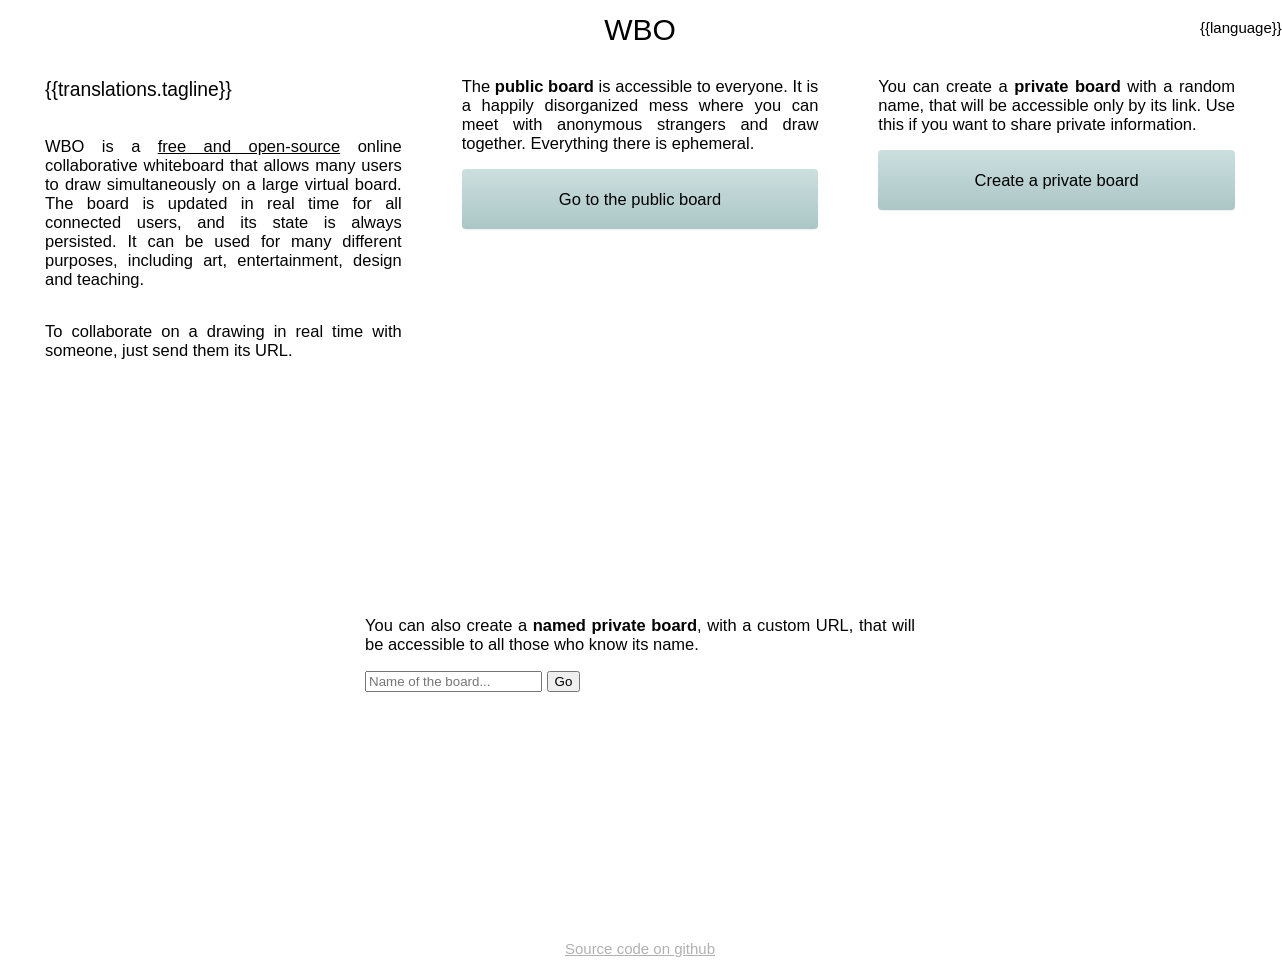
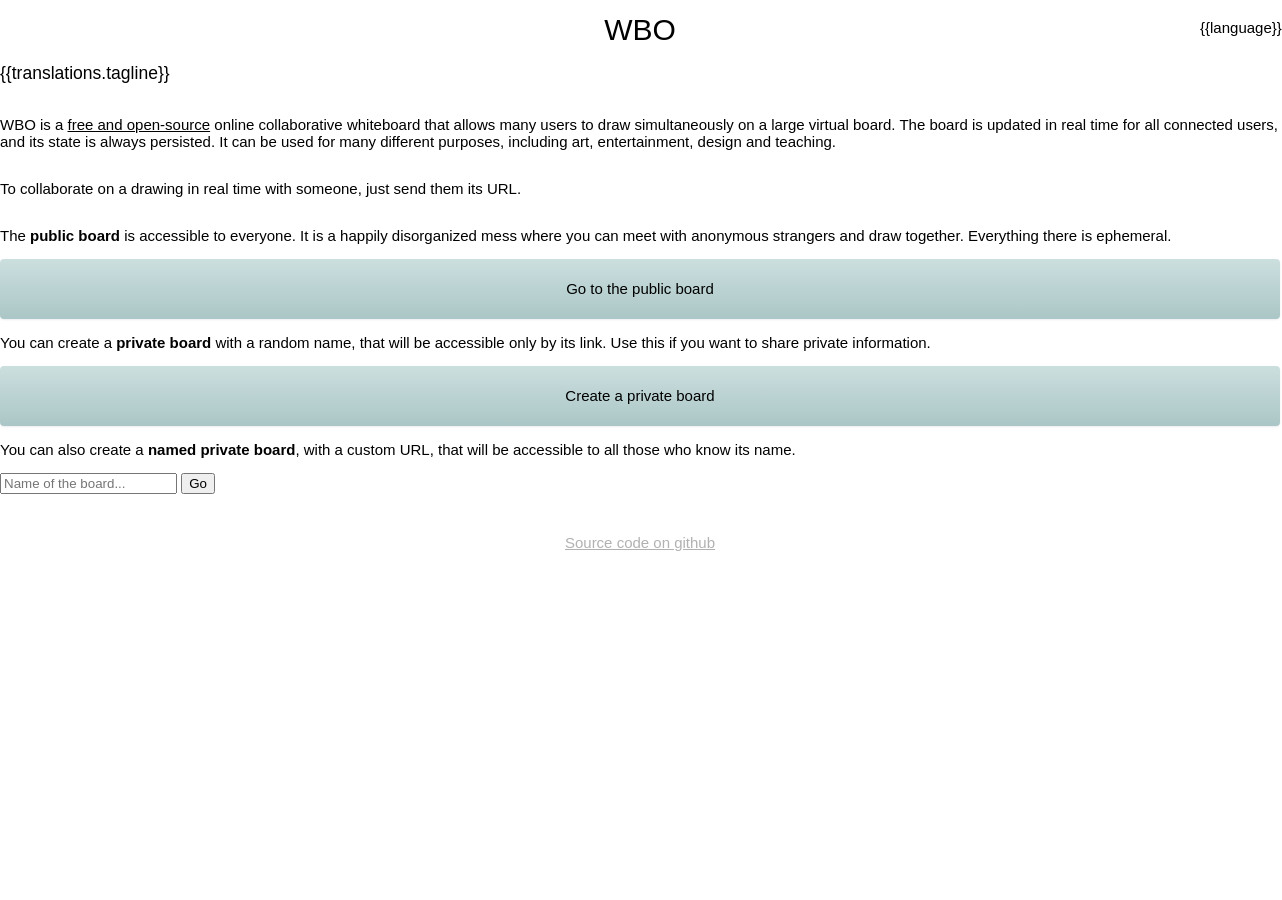

Refactor landing and rules page CSS into reusable design tokens

--- a/client-data/index.css
+++ b/client-data/index.css
@@ -1,3 +1,19 @@
+:root {
+  --wbo-background: #fcfcfd;
+  --wbo-surface: #ffffff;
+  --wbo-border: #d9dde3;
+  --wbo-accent: #ccdfdf;
+  --wbo-accent-strong: #abc6c6;
+  --wbo-action-background: linear-gradient(
+    var(--wbo-accent),
+    var(--wbo-accent-strong)
+  );
+  --wbo-focus-shadow: 0 0 5px #0074d9;
+  --wbo-shadow-sm: 0 1px 2px rgba(16, 24, 40, 0.08);
+  --wbo-radius-control: 2px;
+  --wbo-radius-panel: 4px;
+}
+
 html {
   min-height: 100%;
   margin: 0;
@@ -32,22 +48,25 @@ h3 {
   font-weight: 400;
 }
 
-main {
+.page-main {
   margin: auto;
   width: 100%;
-  height: 95vh;
   max-width: 1250px;
-  font-size: 1.1em;
   position: relative;
-  text-align: justify;
   transition: 0.1s;
-  display: flex;
-  flex-wrap: wrap;
-  justify-content: space-around;
   animation: appear 0.3s ease 0.15s;
 }
 
-main > div {
+.home-main {
+  display: flex;
+  flex-wrap: wrap;
+  height: 95vh;
+  font-size: 1.1em;
+  justify-content: space-around;
+  text-align: justify;
+}
+
+.home-main > .home-section {
   max-width: 550px;
   min-width: 300px;
   transition: 0.07s;
@@ -69,47 +88,59 @@ main > div {
   flex: auto;
 }
 
+.button-link,
 .wbo-button {
-  white-space: nowrap;
-  text-decoration: none;
-  background: linear-gradient(#ccdfdf, #abc6c6);
-  margin-top: 15px;
-  line-height: 60px;
-  border-radius: 4px;
-  box-shadow: 0 1px 2px rgba(16, 24, 40, 0.08);
-  display: block;
-  text-align: center;
+  background: var(--wbo-action-background);
+  border-radius: var(--wbo-radius-panel);
+  box-shadow: var(--wbo-shadow-sm);
   color: black;
+  text-decoration: none;
   transition: 0.1s;
+}
+
+.wbo-button {
+  display: block;
+  line-height: 60px;
+  margin-top: 15px;
+  text-align: center;
+  white-space: nowrap;
+}
+
+.compact-button {
+  display: inline-block;
+  padding: 9px 13px;
 }
 
 a {
   color: black;
 }
 
-.rules-link {
+.inline-link {
   text-decoration-thickness: 1px;
   text-underline-offset: 3px;
 }
 
+.button-link:hover,
 .wbo-button:hover {
-  box-shadow: 0 0 5px #0074d9;
+  box-shadow: var(--wbo-focus-shadow);
 }
 
+.button-link:focus,
+.button-link:active,
 .wbo-button:focus,
 .wbo-button:active {
   box-shadow: inset 0 1px 3px rgba(16, 24, 40, 0.15);
 }
 #named-board-form {
   display: flex;
-  background: linear-gradient(#ccdfdf, #abc6c6);
+  background: var(--wbo-action-background);
   padding: 0 9px;
-  border-radius: 4px;
+  border-radius: var(--wbo-radius-panel);
   margin-bottom: 40px;
 }
 #named-board-form input {
   line-height: 20px;
-  border-radius: 2px;
+  border-radius: var(--wbo-radius-control);
   border: 1px solid #ffffff8f;
   padding: 6px;
   font-size: 1.1em;
@@ -155,112 +186,9 @@ footer a:hover {
   opacity: 1;
 }
 
-.rules-page {
-  background: #fcfcfd;
-  color: #111827;
-}
-
-.rules-page header h1 a {
-  color: inherit;
-  text-decoration: none;
-}
-
-.rules-main {
-  box-sizing: border-box;
-  display: block;
-  height: auto;
-  min-height: 95vh;
-  max-width: 860px;
-  padding: 36px 18px 64px;
-  text-align: left;
-}
-
-.rules-main > div,
-.rules-card {
-  box-sizing: border-box;
-  max-width: none;
-  min-width: 0;
-}
-
-.rules-card {
-  background: #ffffff;
-  border: 1px solid #d9dde3;
-  border-radius: 4px;
-  box-shadow: 0 1px 2px rgba(16, 24, 40, 0.08);
-  padding: 34px 42px;
-}
-
-.rules-card h2 {
-  font-size: 30px;
-  line-height: 1.2;
-  margin-bottom: 16px;
-  text-align: left;
-}
-
-.rules-intro {
-  border-bottom: 1px solid #e5e7eb;
-  color: #374151;
-  font-size: 16px;
-  line-height: 1.65;
-  margin: 0 0 22px;
-  padding-bottom: 22px;
-}
-
-.rules-list {
-  counter-reset: rules;
-  list-style: none;
-  margin: 0;
-  padding: 0;
-}
-
-.rules-list li {
-  border-bottom: 1px solid #eef0f3;
-  counter-increment: rules;
-  padding: 20px 0;
-}
-
-.rules-list li:last-child {
-  border-bottom: 0;
-}
-
-.rules-list h3 {
-  align-items: baseline;
-  display: flex;
-  font-size: 18px;
-  gap: 10px;
-  line-height: 1.35;
-  margin: 0 0 10px;
-}
-
-.rules-list h3::before {
-  color: #667085;
-  content: counter(rules) ".";
-  flex: 0 0 auto;
-  font-size: 14px;
-}
-
-.rules-list p {
-  color: #374151;
-  line-height: 1.65;
-  margin: 8px 0 0 26px;
-}
-
-.rules-back {
-  margin: 26px 0 0;
-}
-
-.rules-back a {
-  background: #ccdfdf;
-  border: 1px solid #abc6c6;
-  border-radius: 4px;
-  display: inline-block;
-  padding: 9px 13px;
-  text-decoration: none;
-}
-
-.rules-back a:hover,
-.rules-back a:focus {
-  box-shadow: 0 0 5px #0074d9;
+.surface-card {
+  border-radius: var(--wbo-radius-panel);
+  box-shadow: var(--wbo-shadow-sm);
 }
 
 .lang-selector {
@@ -284,15 +212,15 @@ footer a:hover {
 .lang-selector ul {
   box-sizing: border-box;
   padding: 4px 0;
-  border: 1px solid #d9dde3;
-  border-radius: 2px;
+  border: 1px solid var(--wbo-border);
+  border-radius: var(--wbo-radius-control);
   position: absolute;
   top: 100%;
   right: 0;
   width: 160px;
   max-height: min(320px, calc(100vh - 90px));
   overflow-y: auto;
-  background: #ffffff;
+  background: var(--wbo-surface);
   box-shadow: 0 6px 14px rgba(16, 24, 40, 0.12);
   margin: 0;
   list-style: none;
@@ -330,9 +258,7 @@ footer a:hover {
 }
 
 #recent-boards {
-  box-shadow: 0 1px 2px rgba(16, 24, 40, 0.08);
-  border-radius: 4px;
-  background: linear-gradient(#ccdfdf, #abc6c6);
+  background: var(--wbo-action-background);
   padding: 5px;
 }
 
@@ -366,14 +292,14 @@ footer a:hover {
   text-align: center;
   margin: 3px;
   display: inline-block;
-  border-radius: 2px;
+  border-radius: var(--wbo-radius-control);
   padding: 2px 8px;
   overflow: hidden;
   text-overflow: ellipsis;
   height: 1.5em;
   line-height: 1.5em;
-  background: linear-gradient(#ccdfdf, #abc6c6);
-  box-shadow: 0 1px 2px rgba(16, 24, 40, 0.08);
+  background: var(--wbo-action-background);
+  box-shadow: var(--wbo-shadow-sm);
   white-space: nowrap;
 }
 
